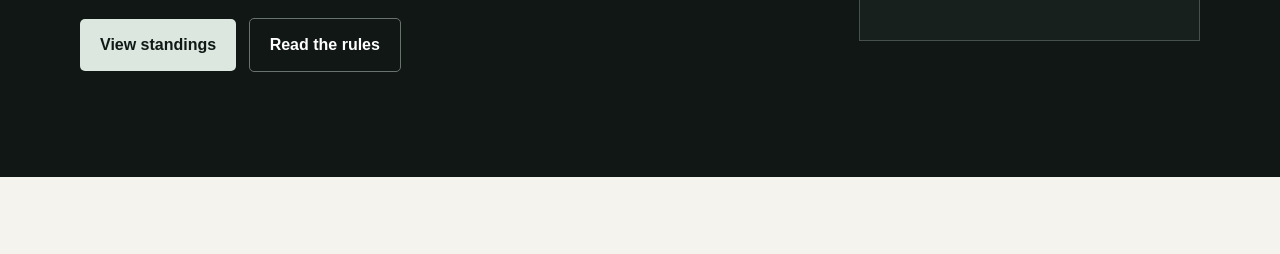
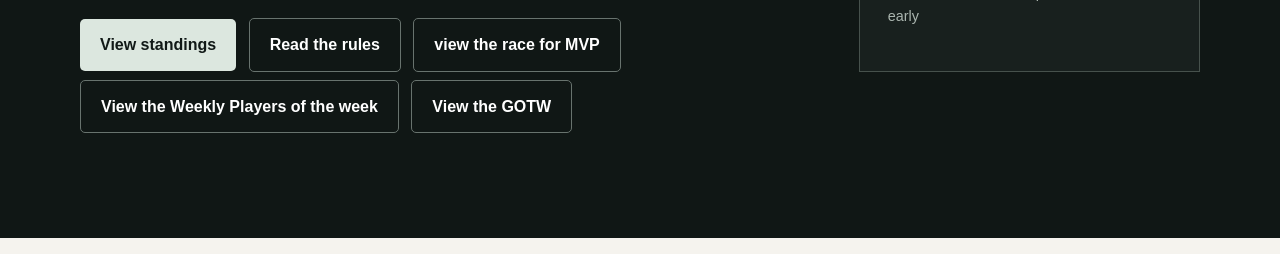
Before and after one commit to carterprince495-prog/The-Reaper-Lounge-, a plain HTML site: page index.html in a window 1280 px wide. Shown: the part 520-774 px from the top of the page. Drawn offline with Linux system fonts and the light colour scheme.

Commit message:
Update index.html

```diff
--- a/index.html
+++ b/index.html
@@ -65,7 +65,19 @@
           Read the rules
         </a>
 
-      </div>
+      <a class="button secondary" href="MVP Race">
+          view the race for MVP
+        </a>
+
+          <a class="button secondary" href="#POTW">
+          View the Weekly Players of the week
+        </a>
+
+          <a class="button secondary" href="#GOTW">
+          View the GOTW
+        </a>
+
+           </div>
 
     </div>
 
@@ -269,7 +281,7 @@
       <strong>The Reaper Lounge</strong>
 
       <p>
-        Madden community league • Season 4
+        Madden community league • Season 1
       </p>
 
     </div>
```
